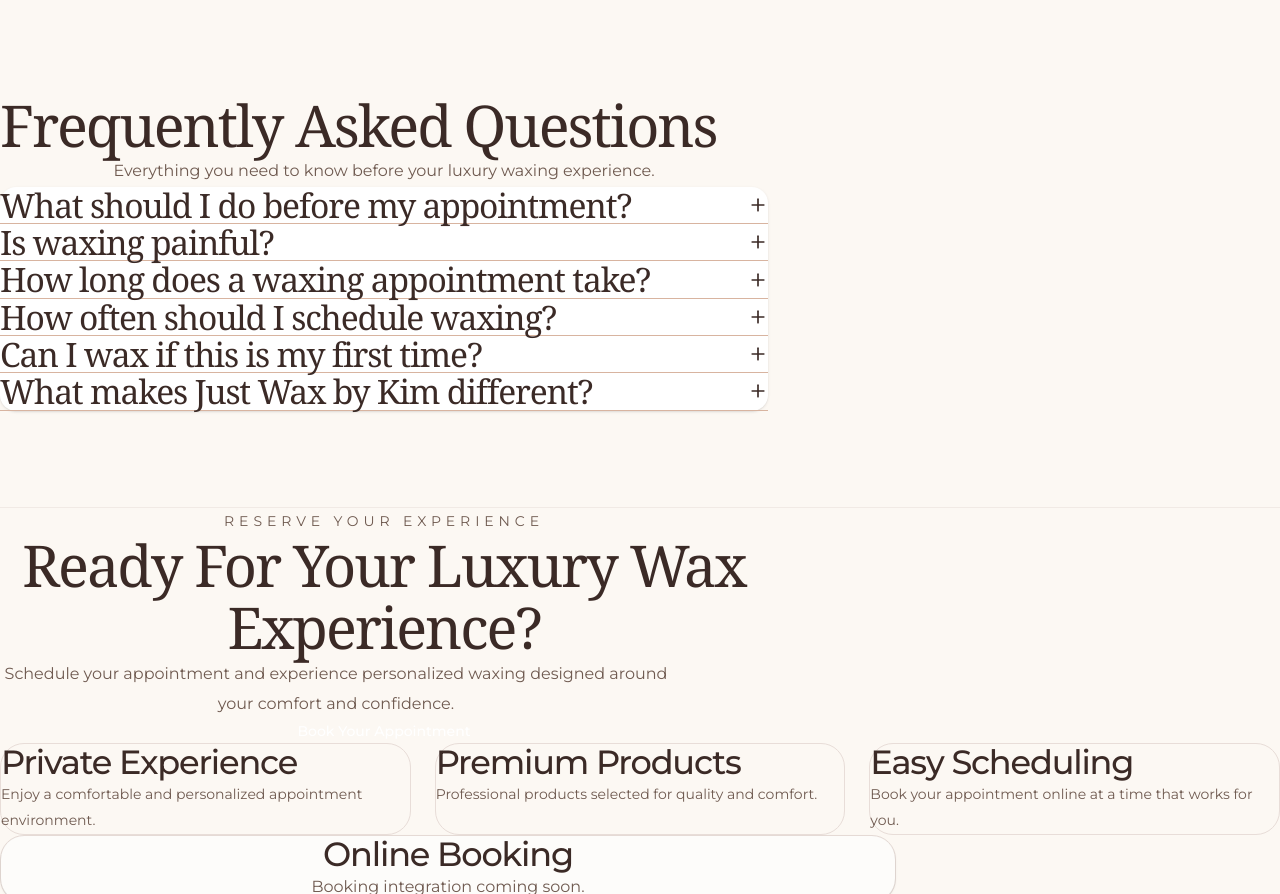
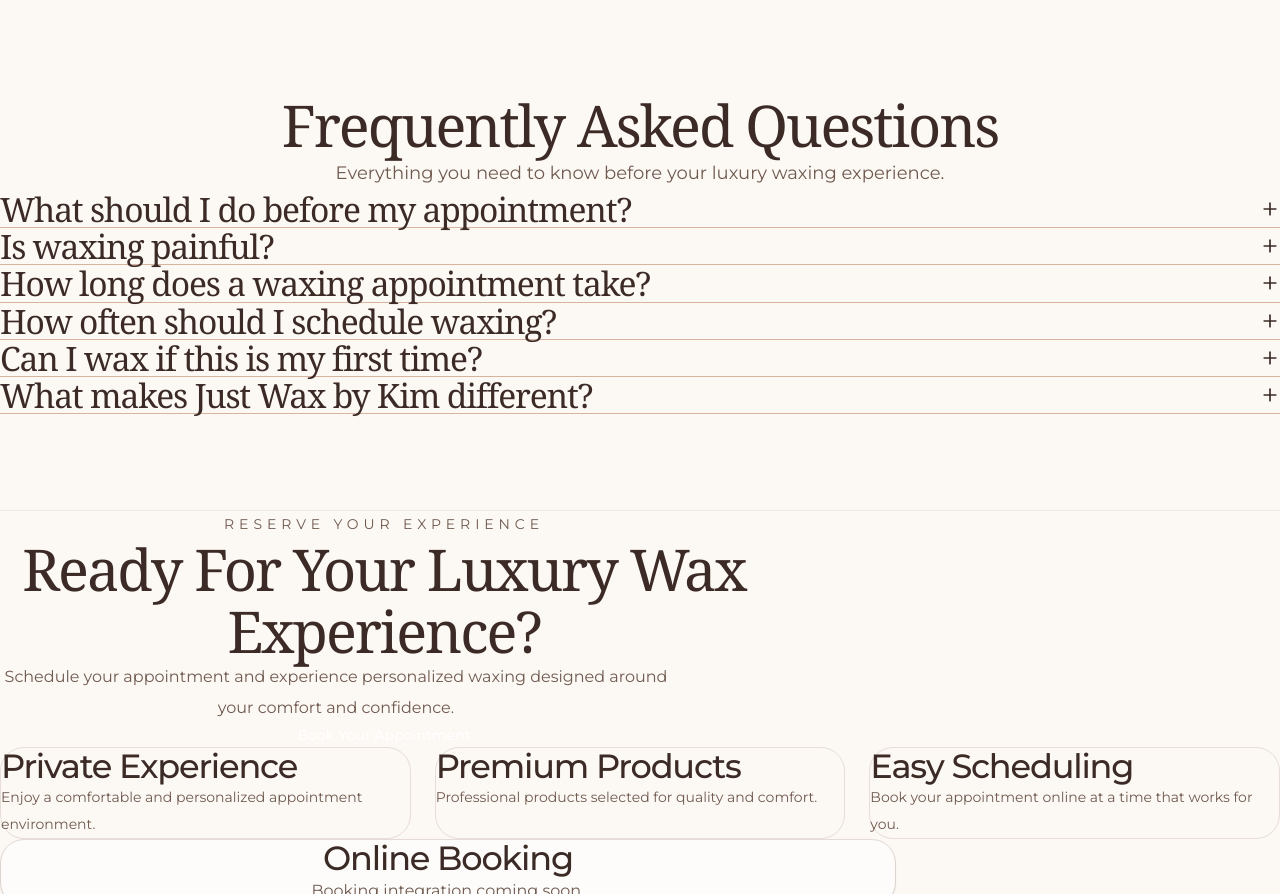
Before and after one commit to kevin-phan-25/just-wax-by-kim, a Next.js app: page / in a window 1280 px wide. Shown: the part 4726-5620 px from the top of the page. Built offline with nearby package versions, Linux system fonts and the light colour scheme; a web font is replaced by a local one.

Commit message:
Update FAQ.tsx

```diff
--- a/features/faq/FAQ.tsx
+++ b/features/faq/FAQ.tsx
@@ -1,140 +1,103 @@
 /**
  * -----------------------------------------------------------------------------
- * File: FAQ.tsx
- *
- * Created: July 27, 2026
+ * File:
+ * features/faq/FAQ.tsx
  *
  * Description:
  * Luxury FAQ section.
  *
  * Changes:
- * - v1.0.2
- *   - Added customer education section.
+ *
+ * - Removed fixed width restrictions
+ * - Centered heading layout
+ * - Expanded FAQ presentation
+ * - Removed boxed card appearance
+ * - Matched editorial luxury spacing
  *
  * -----------------------------------------------------------------------------
  */
 
-
-import Container from "@/components/ui/Container";
-
 import Section from "@/components/ui/Section";
-
-import Heading from "@/components/ui/Heading";
-
-
 import FAQAccordion from "./FAQAccordion";
 
+import {
+  FAQ_DATA,
+} from "./faq.data";
 
 import {
-FAQ_DATA
-}
-from "./faq.data";
-
-
-import {
-FAQ_CONSTANTS
-}
-from "./faq.constants";
-
+  FAQ_CONSTANTS,
+} from "./faq.constants";
 
 
 export default function FAQ(){
 
 
-
 return (
 
-
 <section
-
   id={FAQ_CONSTANTS.sectionId}
-
+  className="
+    w-full
+    px-6
+    py-24
+  "
 >
 
 
-<Section>
-
-
-
-<Container>
-
-
+  {/* HEADER */}
 
   <div
-
     className="
-mx-auto
-max-w-3xl
+      w-full
+      text-center
     "
-
   >
 
-
-<Heading>
-
+    <h2
+      className="
+        font-serif
+        text-4xl
+        md:text-5xl
+        text-[#3B2A26]
+      "
+    >
       {FAQ_CONSTANTS.title}
-
-</Heading>
-
+    </h2>
 
 
     <p
-
       className="
-mt-4
-text-center
-text-gray-600
+        mt-6
+        text-lg
+        text-[#8C7468]
       "
-
     >
-
       {FAQ_CONSTANTS.subtitle}
-
     </p>
-
-
-
-<div
-
-className="
-mt-10
-rounded-2xl
-bg-white
-p-6
-shadow-sm
-"
-
->
-
-
-<FAQAccordion
-
-items={FAQ_DATA}
-
-/>
-
 
 
   </div>
 
 
 
+  {/* FAQ CONTENT */}
+
+  <div
+    className="
+      mt-16
+      w-full
+    "
+  >
+
+    <FAQAccordion
+      items={FAQ_DATA}
+    />
+
   </div>
-
-
-
-</Container>
-
-
-
-</Section>
-
 
 
 </section>
 
-
 );
 
-
 }
```
Lines whose indentation alone changed are shown as unchanged.
